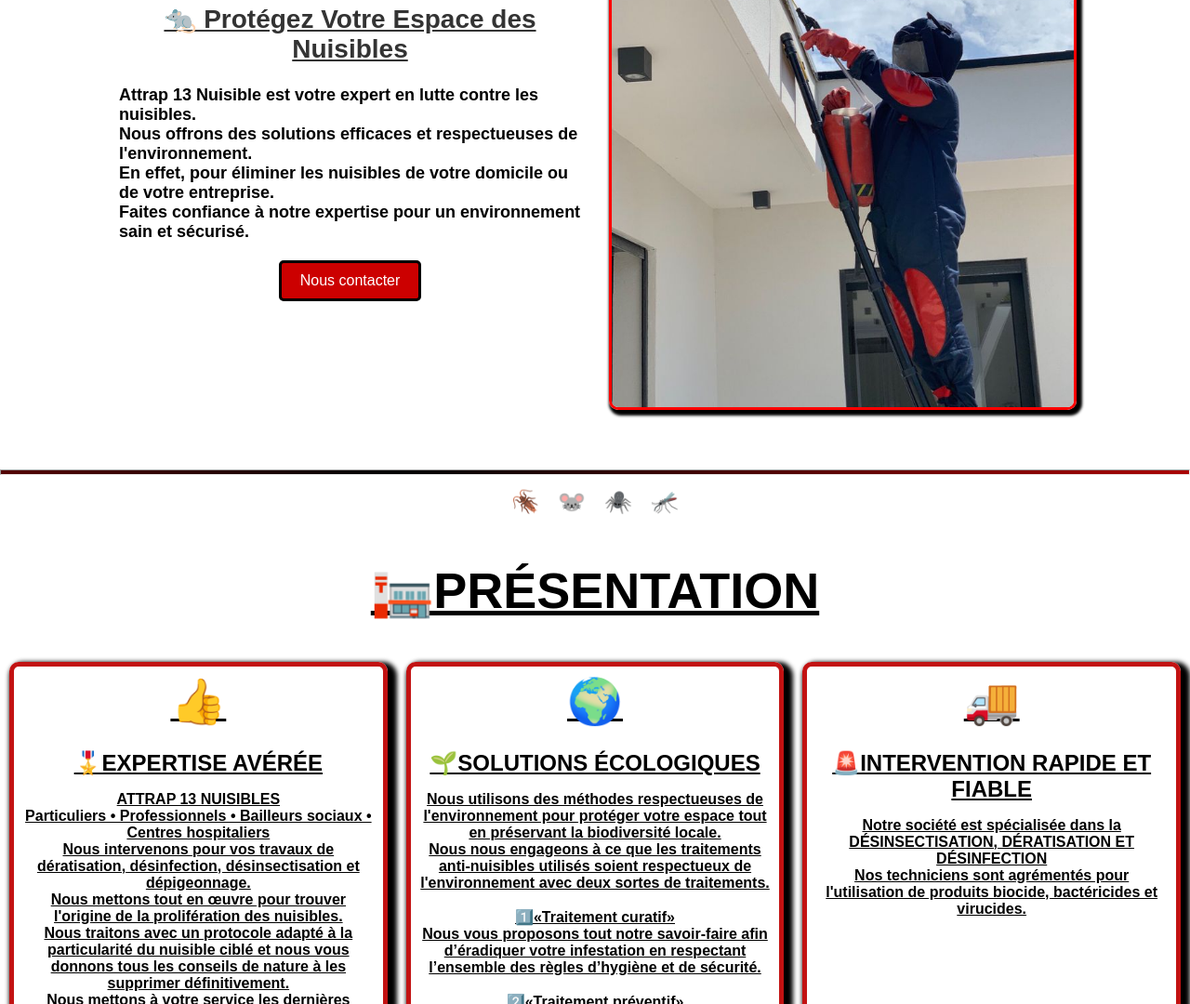
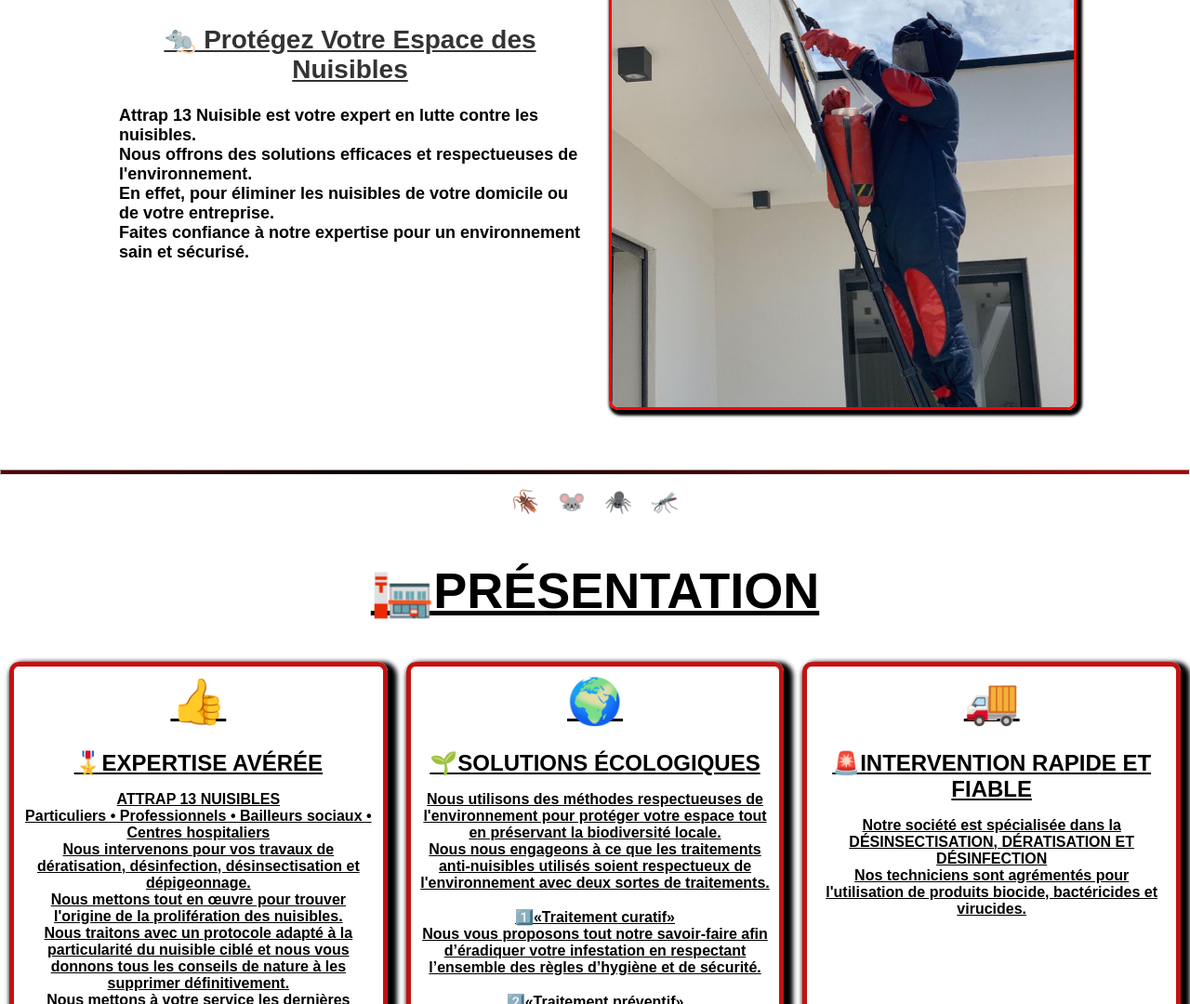
Before and after one commit to Abramelin/Attrap13Nuisibles, a plain HTML site: page index.html in a window 1280 px wide. Shown: the part 1400-2480 px from the top of the page at 93% size. Drawn offline with Linux system fonts and the light colour scheme.

Commit message:
suppression du bouton nous contacter

```diff
--- a/index.html
+++ b/index.html
@@ -53,7 +53,6 @@
                Nous offrons des solutions efficaces et respectueuses de l'environnement.<br>
                En effet, pour éliminer les nuisibles de votre domicile ou de votre entreprise.<br>
                Faites confiance à notre expertise pour un environnement sain et sécurisé.</p></strong>
-            <button class="contact-button">Nous contacter</button>
         </div>
         <div class="image-content">
             <img src="images/agent.jpg" alt="Technicien en action" />
```
